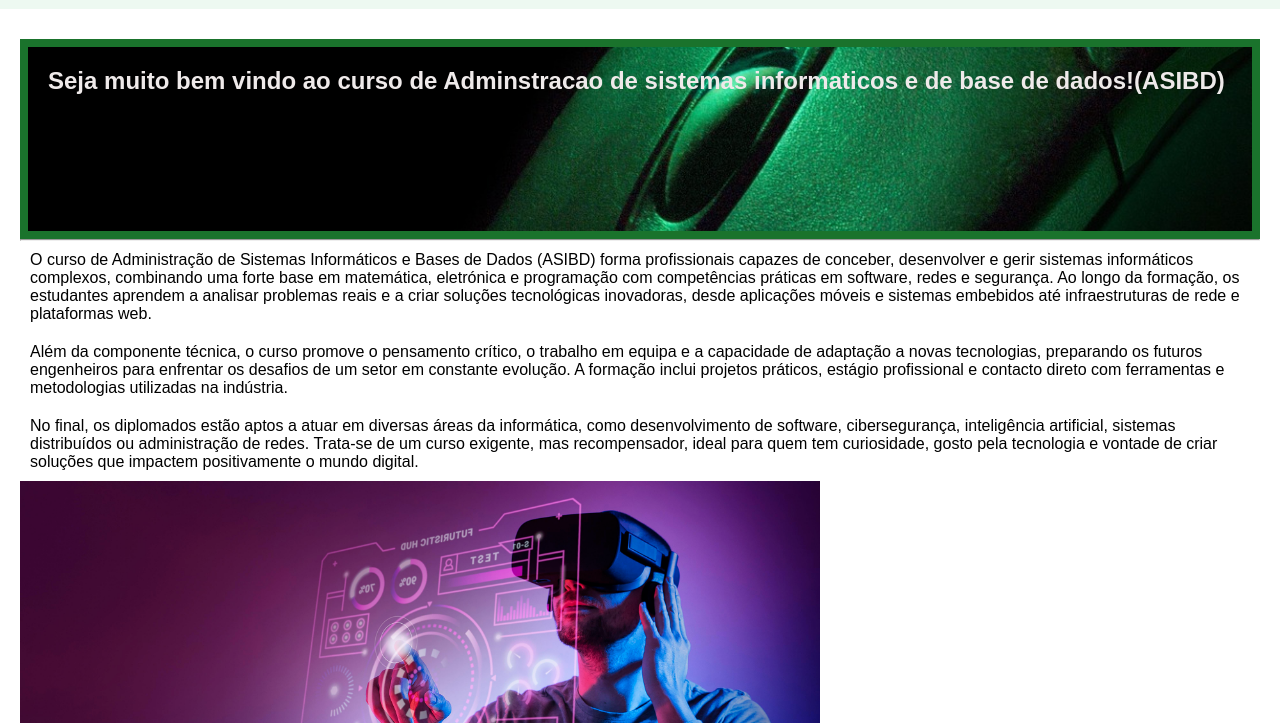
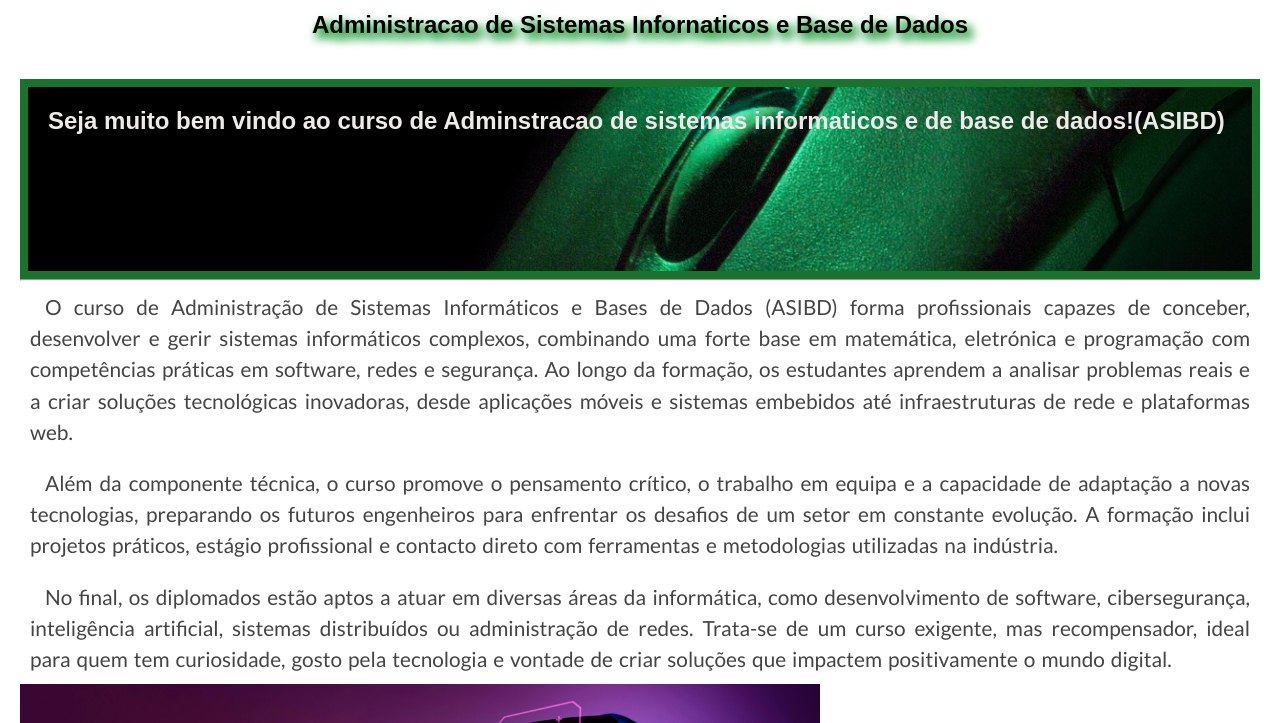
Before and after one commit to Pedroboot/asibd-pa, a plain HTML site: page index.html in a window 1280 px wide. Shown: the part 221-944 px from the top of the page. Drawn offline with Linux system fonts and the light colour scheme.

Commit message:
CSS text formatting

```diff
--- a/index.html
+++ b/index.html
@@ -3,14 +3,20 @@
   <head>
       <title>Curso de ASIBD-EICM-GDC</title>
      <meta charset="UTF-8">
-     <link rel="stylesheet" type="text/css" href="./styles/princ.css">
+	<link rel="stylesheet" type="text/css" href="./styles/princ.css">
+	<link rel="preconnect" href="https://fonts.googleapis.com">
+	<link rel="preconnect" href="https://fonts.gstatic.com" crossorigin>
+	<link href="https://fonts.googleapis.com/css2?family=Lato:ital,wght@0,100;0,300;0,400;0,700;0,900;1,100;1,300;1,400;1,700;1,900&family=Roboto:ital,wght@0,100..900;1,100..900&display=swap" rel="stylesheet">
+  	<link rel="preconnect" href="https://fonts.googleapis.com">
+	<link rel="preconnect" href="https://fonts.gstatic.com" crossorigin>
+	<link href="https://fonts.googleapis.com/css2?family=Lato:ital,wght@0,100;0,300;0,400;0,700;0,900;1,100;1,300;1,400;1,700;1,900&family=Roboto:ital,wght@0,100..900;1,100..900&display=swap" rel="stylesheet">
   </head>
    <!--Divisao do bloco, responsavel por representar os coneudos no navegador  -->
-    <body>i
+    <body>
      <header>
       <nav>
        <div>
-        <img width ="120" alt="Logo do Curso" src="./resources/images/Logo.png" />
+        <img width ="120" alt="Logo do Curso" src="./resources/images/Logoo.png" />
         </div>
 	     <div>
 	      <ul class="list-item">
@@ -25,6 +31,11 @@
        </nav>
       </header>
      <main class="main-content" id="main-content">
+	<section class="title-first">
+		<div>
+		 <h1>Administracao de Sistemas Infornaticos e Base de Dados</h1>
+	        </div>
+	</section>
     <section class="main-container">
 	    <div class="banner">
 	    <h1>Seja muito bem vindo ao curso de Adminstracao de sistemas informaticos e de base de dados!(ASIBD)</h1>
--- a/styles/princ.css
+++ b/styles/princ.css
@@ -90,3 +90,28 @@ ul {
         /*display: block;       */
         /*display: inline-block */
 }
+
+p {
+	color: #444444;
+	font-size: 1.3em;
+	font-family: "Lato", Arial, sans-serif;
+	/*font-stretch: expanded;*/
+	text-align: justify;
+	font-style: normal;
+	font-weight: none;
+	text-transform: none;
+	text-decoration: none;
+	/*text-shadow: 4px 4px 6px green*/
+	line-height: 1.5;
+	letter-spacing: 0px;
+	word-spacing: 2px;
+	text-indent: 15px;
+}
+
+.title-first {
+	display: block;
+	font-size: 4,4em;
+	text-shadow: 6px 6px 10px green, 1px 6px 10px #34C37D;
+	margin: 20px 0px;
+	text-align: center;
+}
```
Also changed, not shown: resources/images/Logo.png (deleted), resources/images/Logoo.png (added).
